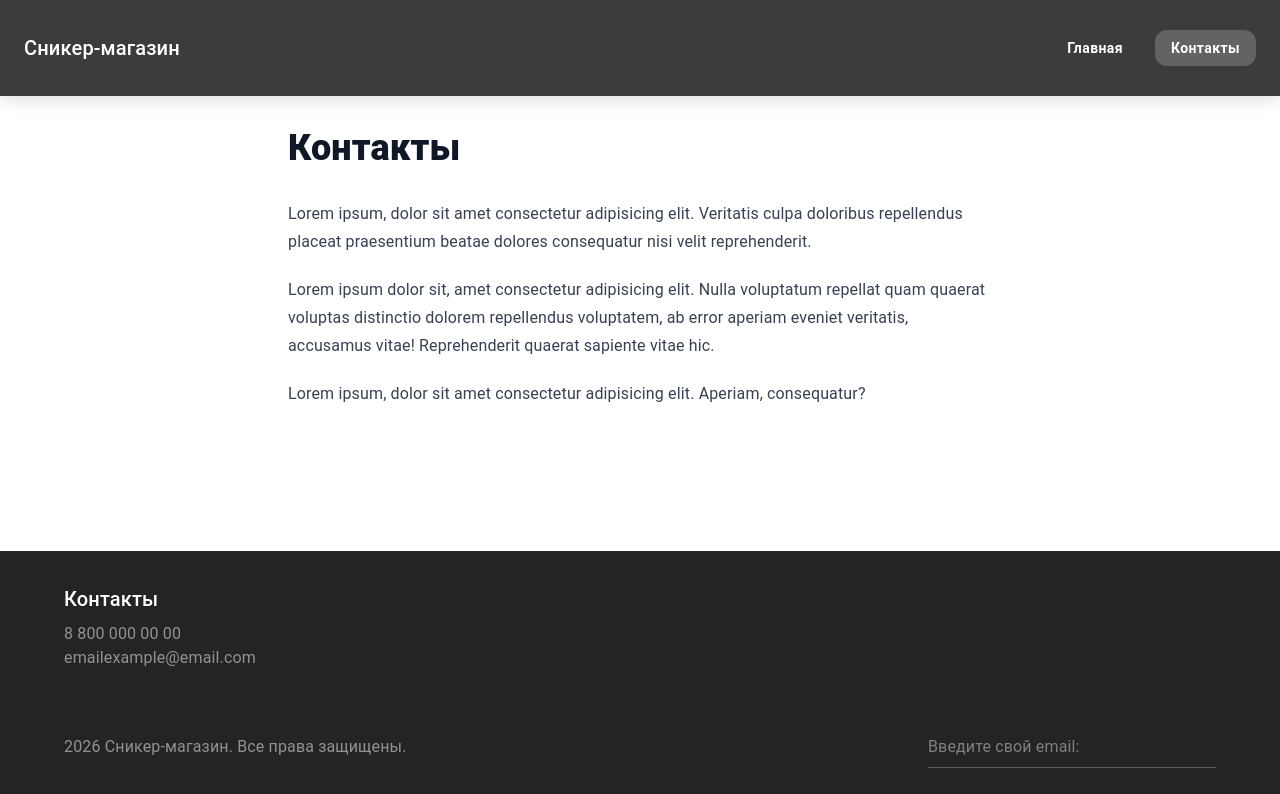
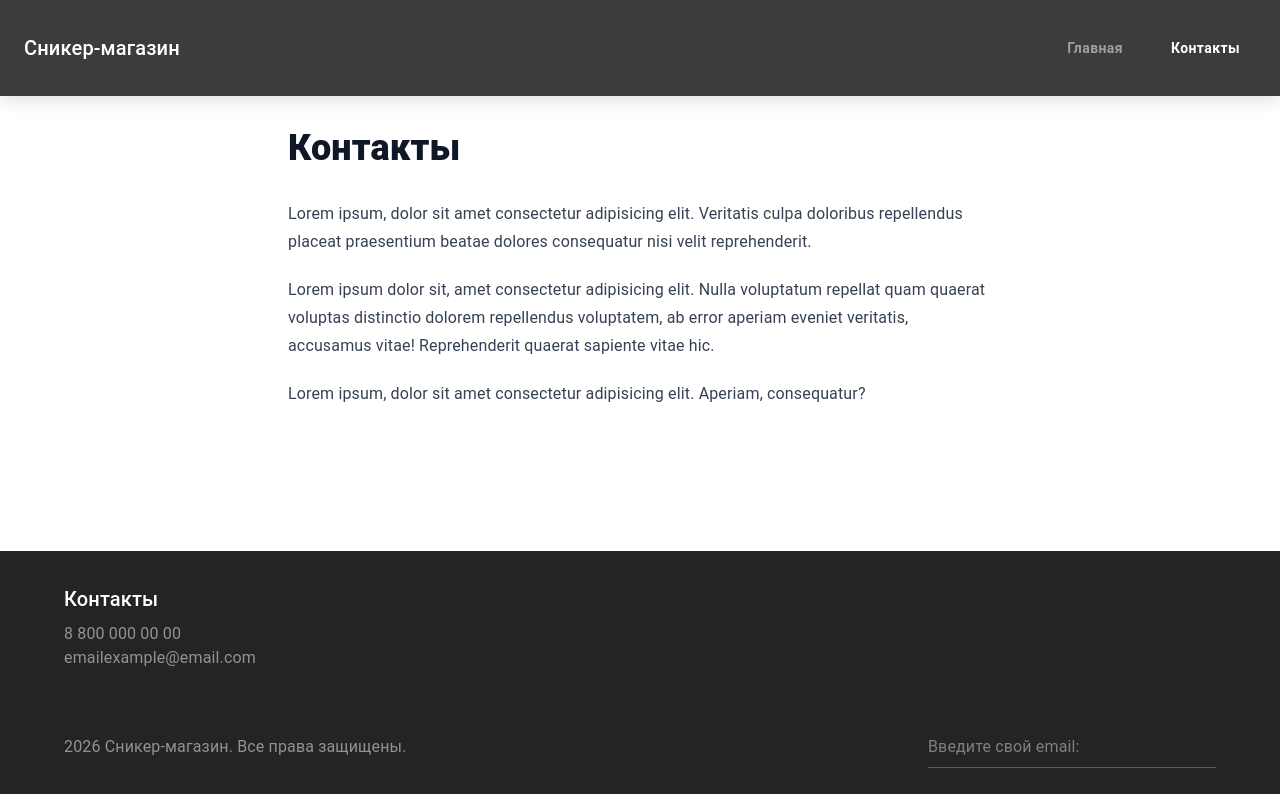
Before and after one commit to ArtemKutsan/react-project-snickers, a React (Vite) app: page /contacts in a window 1280 px wide. Shown: the top 794 px of the page. Built offline with nearby package versions, Linux system fonts and the light colour scheme; no server answers; some icons are missing.

Commit message:
update: обновлен стиль ссылок

```diff
--- a/src/components/Nav.jsx
+++ b/src/components/Nav.jsx
@@ -22,9 +22,12 @@ function Nav() {
             fontWeight: 600,
             borderRadius: 3,
             px: 2,
-            color: 'primary.contrastText',
+            color: 'rgba(255, 255, 255, 0.5)',
             '&.active': {
-              backgroundColor: 'primary.light',
+              color: '#fff',
+            },
+            '&:hover': {
+              backgroundColor: 'transparent',
             },
           }}
         >
```
